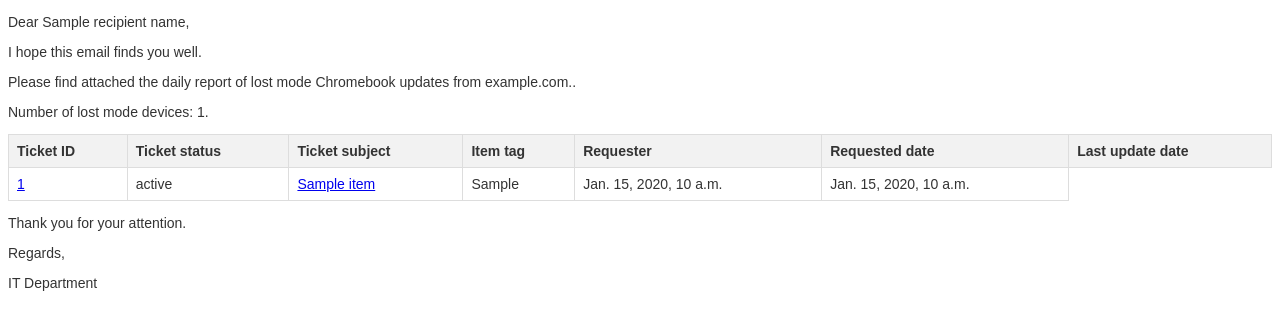
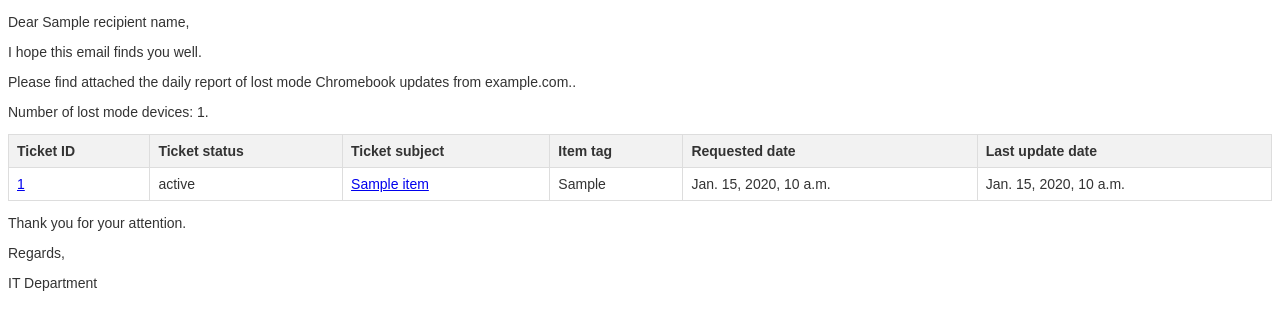
Before and after one commit to abrahamprz/zenclick, a Django app: template chromebooks_report/templates/chromebooks_lost_mode_report_template.html in a window 1280 px wide. Shown: the top 330 px of the page. Run offline with Django 4.2, Linux system fonts and the light colour scheme; tables that the repository leaves empty hold one stand-in row (values such as "Sample post"); the template is opened without the code that fills it: values that come from a table or form of the project are taken from there, most other values are stand-ins (such as "Sample title", 1, 10 or a date in 2020); parts of the project's set-up code (start-up, migrations or seed data) failed here and were passed over.

Commit message:
Remove unnecessary table column

```diff
--- a/chromebooks_report/templates/chromebooks_lost_mode_report_template.html
+++ b/chromebooks_report/templates/chromebooks_lost_mode_report_template.html
@@ -41,8 +41,6 @@
           <th>Ticket status</th>
           <th>Ticket subject</th>
           <th>Item tag</th>
-          <th>Requester</th>
-          {% comment %} <th>Assignee</th> {% endcomment %}
           <th>Requested date</th>
           <th>Last update date</th>
         </tr>
```
